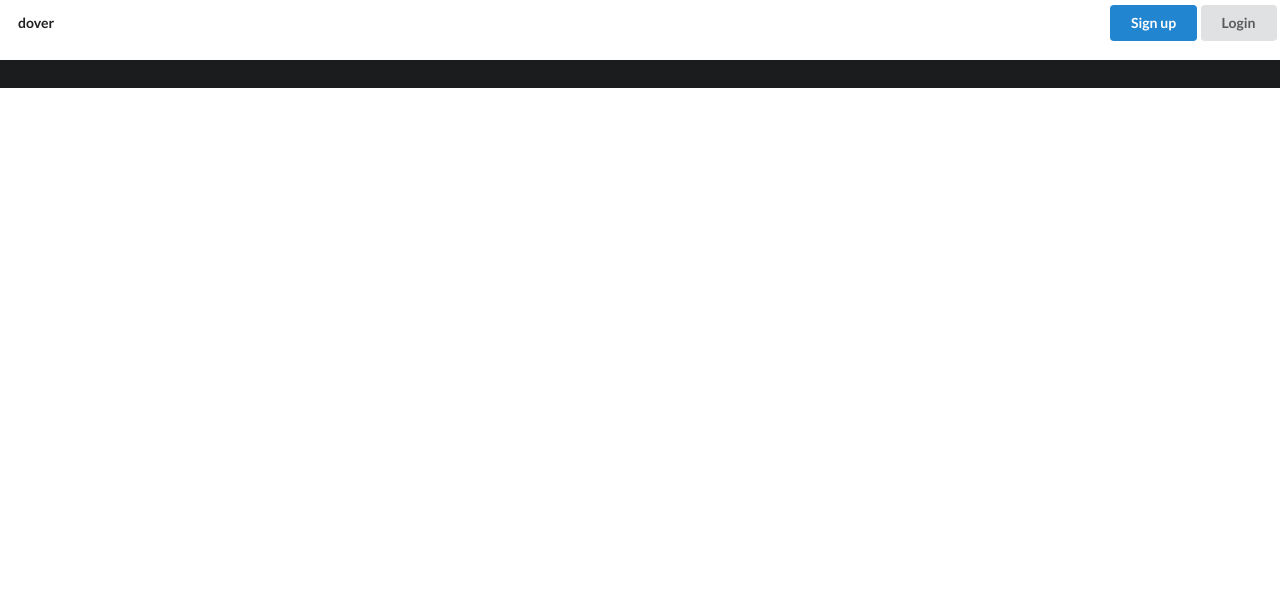
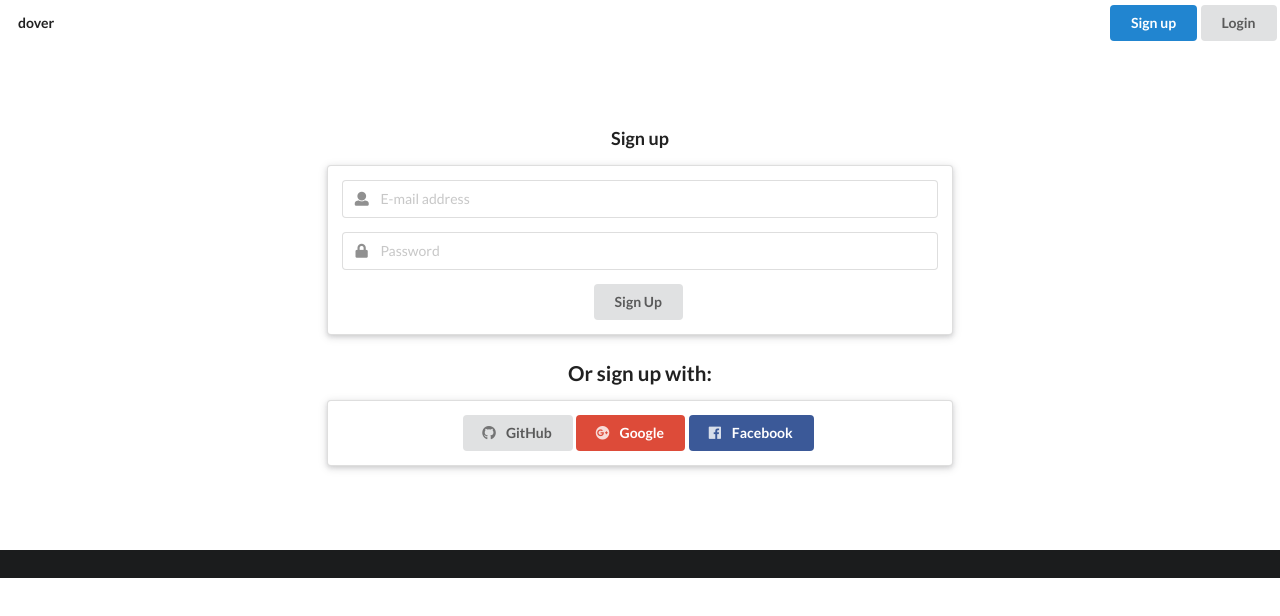
Before and after one commit to bexxpants/dover, a Vue app: page /#/signup in a window 1280 px wide. Shown: the top 616 px of the page. Built offline with nearby package versions, Linux system fonts and the light colour scheme.

Commit message:
sign up component created

```diff
--- a/src/components/Header.vue
+++ b/src/components/Header.vue
@@ -2,7 +2,7 @@
   <div class="ui secondary menu">
     <router-link to="/" class="header item">dover</router-link>
     <div class="right menu">
-      <router-link to="#" class="ui button primary">Sign up</router-link>
+      <router-link to="signup" class="ui button primary">Sign up</router-link>
       <router-link to="login" tag ="button" class="ui button">Login</router-link>
     </div>
   </div>
--- /dev/null
+++ b/src/components/SignUp.vue
@@ -0,0 +1,56 @@
+<template>
+  <div class="ui center aligned grid">
+    <div class="eight wide column">
+      <div class="ui header">Sign up</div>
+      <div class="ui large form">
+        <div class="ui raised segment">
+          <div class="field">
+            <div class="ui left icon input">
+              <i class="user icon"></i>
+              <input type="text" name="email" placeholder="E-mail address" >
+            </div>
+          </div>
+          <div class="field">
+            <div class="ui left icon input">
+              <i class="lock icon"></i>
+              <input type="password" name="password" placeholder="Password">
+            </div>
+          </div>
+          <div class="field">
+            <button class="ui button">Sign Up</button>
+          </div>
+        </div>
+        <div class="ui header">Or sign up with:</div>
+        <div class="ui raised segment">
+          <div class="field">
+            <a class="ui github button">
+              <i class="github icon"></i>
+              GitHub
+            </a>
+            <a class="ui google plus button">
+              <i class="google plus icon"></i>
+              Google
+            </a>
+            <a class="ui facebook button">
+              <i class="facebook icon"></i>
+              Facebook
+            </a>
+          </div>
+        </div>
+      </div>
+    </div>
+  </div>
+</template>
+
+<script>
+export default {
+  name: 'SignUp',
+};
+</script>
+
+<style>
+.ui.center.aligned.grid {
+  margin-top: 5em;
+  margin-bottom: 5em;
+}
+</style>
--- a/src/router/index.js
+++ b/src/router/index.js
@@ -2,6 +2,7 @@ import Vue from 'vue';
 import Router from 'vue-router';
 import Home from '@/components/Home';
 import Login from '@/components/Login';
+import SignUp from '@/components/SignUp';
 
 Vue.use(Router);
 
@@ -17,5 +18,10 @@ export default new Router({
       name: 'Login',
       component: Login,
     },
+    {
+      path: '/signup',
+      name: 'SignUp',
+      component: SignUp,
+    },
   ],
 });
```
